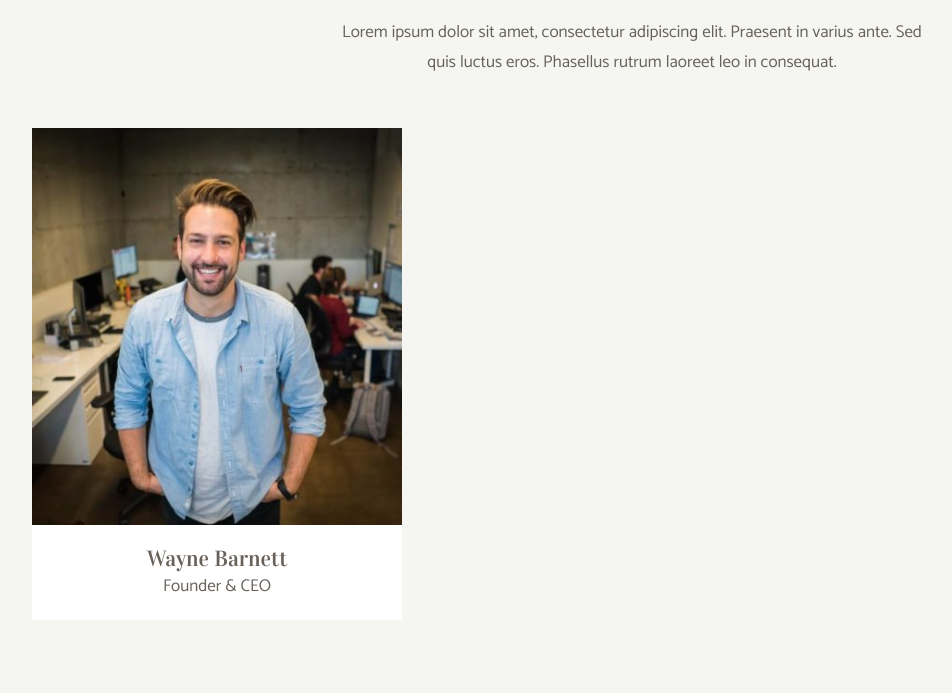
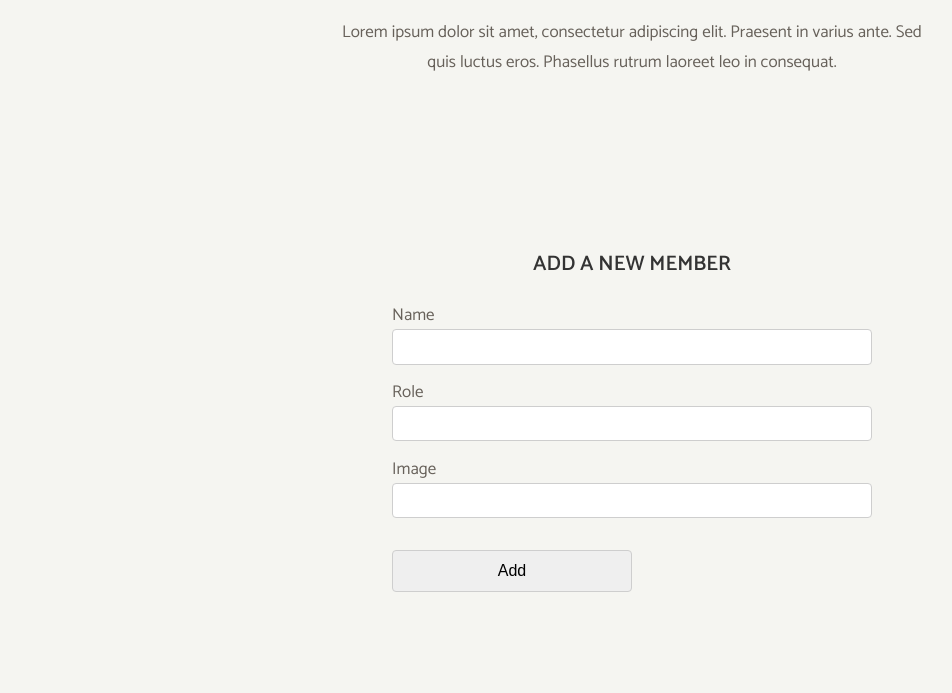
Before and after one commit to alegiunt99/js-our-team, a plain HTML site: page index.html in a window 1280 px wide. Shown: the part 107-800 px from the top of the page, without its empty margins (8-960 px from the left). Drawn offline with Linux system fonts and the light colour scheme.

Commit message:
Ho eliminato la card d'esempio come da consegna

```diff
--- a/index.html
+++ b/index.html
@@ -26,13 +26,6 @@
         <!-- Inseriamo inizialmente una card statica per stilarla e vedere l'effetto finale -->
 
         <div class="team-card">
-          <div class="card-image">
-            <img src="img/wayne-barnett-founder-ceo.jpg" alt="Wayne Barnett" />
-          </div>
-          <div class="card-text">
-            <h3>Wayne Barnett</h3>
-            <p>Founder & CEO</p>
-          </div>
         </div>
       </div>
     </div>
```
